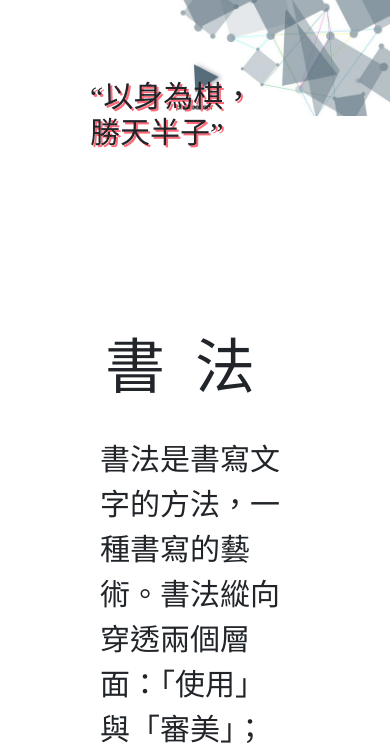
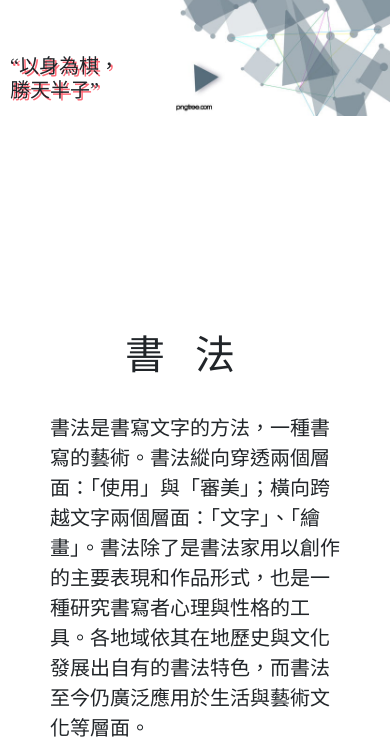
Before and after one commit to Typhoon1612/E-Culture-Center, a plain HTML site: page index.html in a window 390 px wide. Shown: the part 106-851 px from the top of the page. Drawn offline with nearby package versions, Linux system fonts and the light colour scheme; a web font is replaced by a local one.

Commit message:
Add files via upload

```diff
--- a/content.css
+++ b/content.css
@@ -110,7 +110,6 @@
 
     .founder-intro-image img{
         width:100%;
-        height: 300px;
         text-align: center;
         border-radius: 50px 50px 0 0;
     }
@@ -136,3 +135,19 @@
         font-size: 30px;
     }
 }
+
+@media(max-width:500px){
+    #slogan h2{
+        font-size: 20px;
+        padding-left: 10px;
+        padding-top: 60px;
+    }
+    .calligraphy-intro h1{
+        font-size: 40px;
+    }
+    .calligraphy-intro p{
+        margin-left: -50px;
+        margin-right: -50px;
+        font-size: 20px;
+    }
+}
--- a/nav_foo.css
+++ b/nav_foo.css
@@ -1,5 +1,5 @@
-*{
-    box-sizing: border-box;
+body{
+    width: 100%;
 }
 /***Nav-Bar***/
 .navbar{
@@ -147,6 +147,7 @@
 }
 
 @media (max-width: 1300px){
+
     /***Navbar***/
     .navbar {
         display: flex;
@@ -208,6 +209,7 @@
     .footer{
         display: flex;
         flex-direction: column;
+
     }
     .footer-column-1{
         margin-left: 70px;
@@ -276,3 +278,12 @@
         font-size: 40px;
     }
 }
+
+@media(max-width:500px){
+    body{
+        width: 80vh;
+    }
+    h2{
+        font-size: small;
+    }
+}
```
